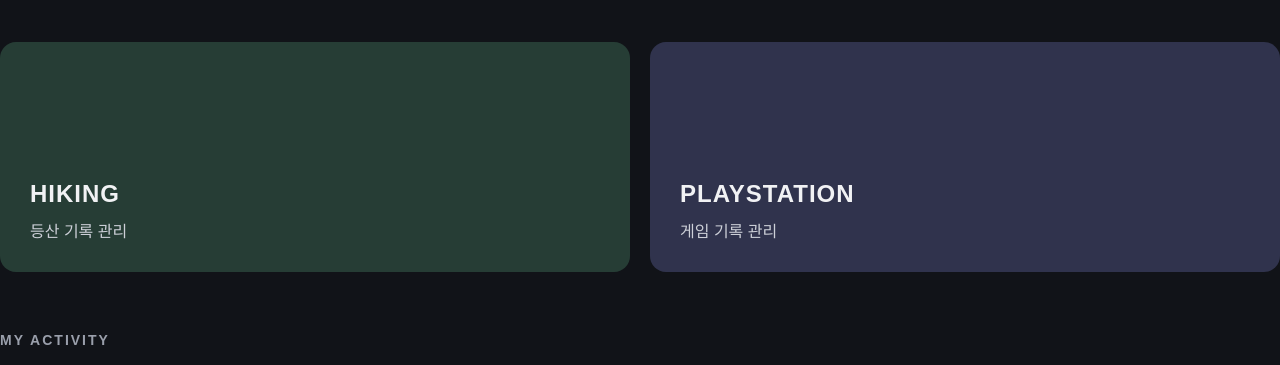
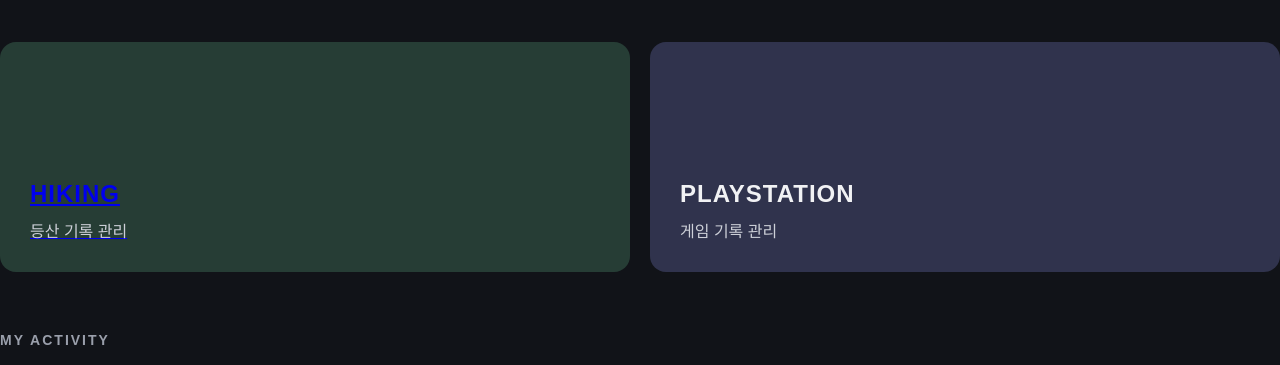
Before and after one commit to NaughtyMiddleAge/my-hobby-archive, a plain HTML site: page index.html in a window 1280 px wide. Shown: the part 194-559 px from the top of the page. Drawn offline with Linux system fonts and the light colour scheme.

Commit message:
Wrap hiking card in anchor tag for navigation

```diff
--- a/index.html
+++ b/index.html
@@ -43,10 +43,10 @@
         <!-- 취미 메뉴 -->
         <section class="hobby-section">
 
-            <div class="hobby-card hiking" id="hiking">
+            <a href="hiking.html" class="hobby-card hiking" id="hiking">
                 <h3>HIKING</h3>
                 <p>등산 기록 관리</p>
-            </div>
+            </a>
 
             <div class="hobby-card playstation" id="playstation">
                 <h3>PLAYSTATION</h3>
```
